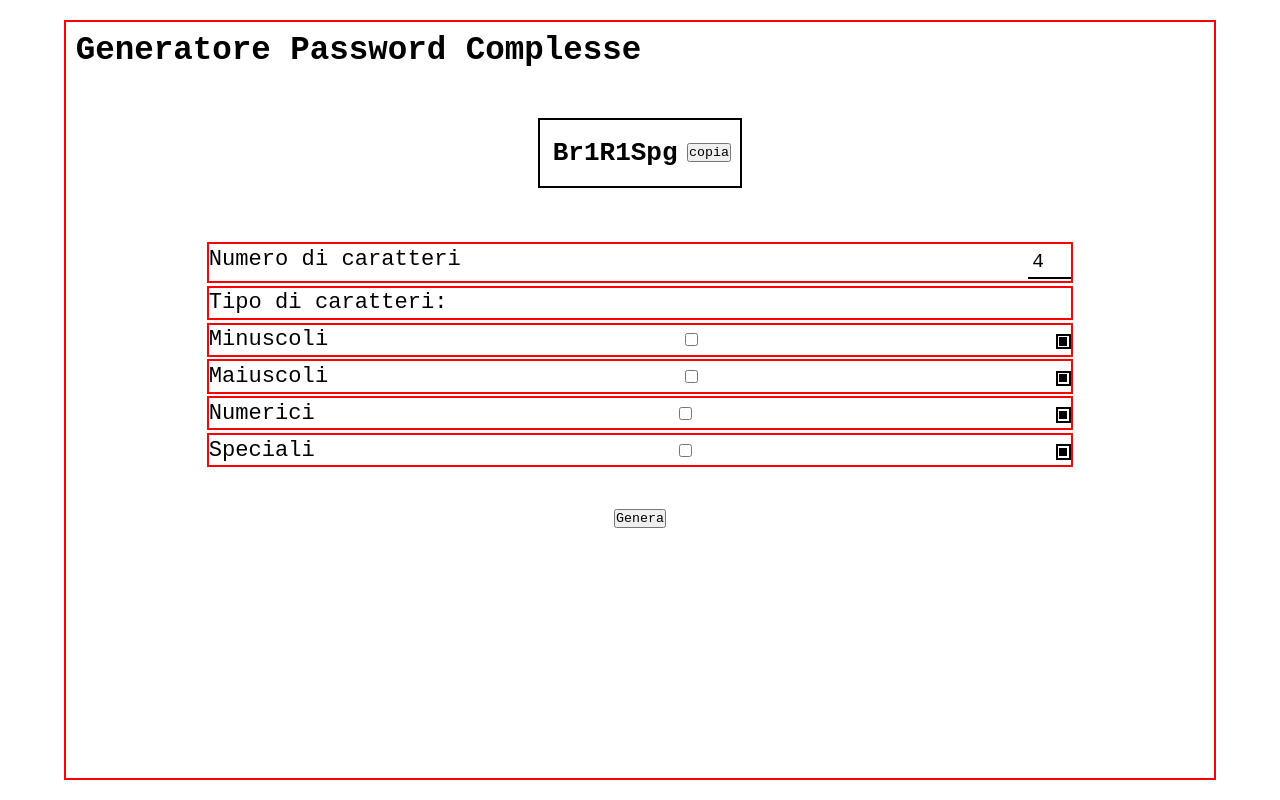
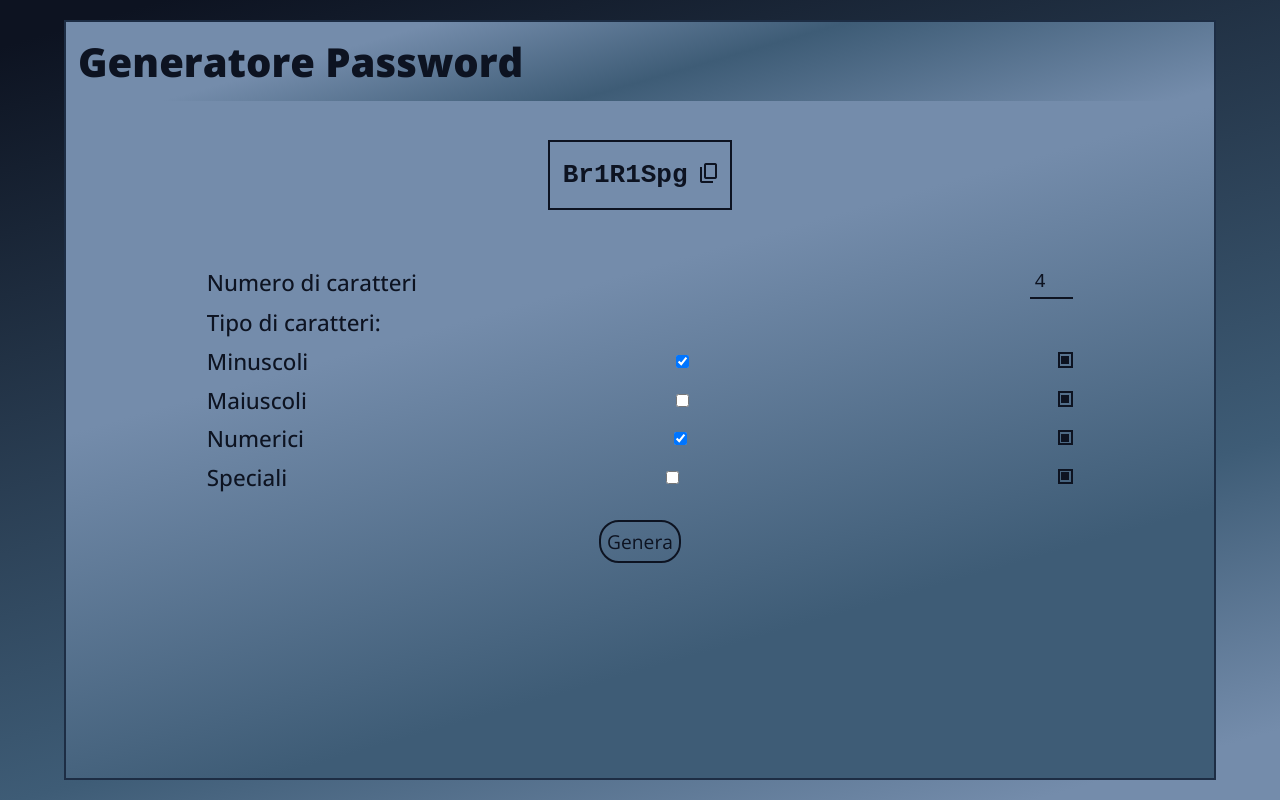
Before and after one commit to mxttiaa/generatorepasswordcomplesse.github.io, a plain HTML site: page index.html in a window 1280 px wide. Drawn offline with nearby package versions, Linux system fonts and the light colour scheme.

Commit message:
Grafica completata, js non ancora presente

```diff
--- a/index.html
+++ b/index.html
@@ -4,15 +4,21 @@
     <meta charset="UTF-8">
     <meta name="viewport" content="width=device-width, initial-scale=1.0">
     <title>Generatore Password Complesse</title>
+    <link rel="shortcut icon" href="/svg/password_FILL0_wght400_GRAD0_opsz24.svg" type="image/x-icon">
     <link rel="stylesheet" href="style.css">
-    <script src="https://kit.fontawesome.com/26a65fdd06.js" crossorigin="anonymous"></script>
+    <link rel="stylesheet" href="styleColors.css">
+    <link rel="stylesheet" href="https://fonts.googleapis.com/css2?family=Material+Symbols+Outlined:opsz,wght,FILL,GRAD@24,400,0,0" />
 
 </head>
 <body>
     <div id="container">
-        <h1>Generatore Password Complesse</h1>
+        <h1>Generatore Password</h1>
         <div id="screen">
-            <h3 id="dysplayPassword">Br1R1Spg<button id="tastoCopia">copia</button></h3>
+            <h3 id="dysplayPassword">Br1R1Spg<button id="tastoCopia">
+                <span class="material-symbols-outlined">
+                    content_copy
+                    </span>
+            </button></h3>
         </div>
         <div id="opzioni">
             <div id="div1" class="boxOpzioni">
@@ -22,7 +28,7 @@
             <div id="divT" class="boxOpzioni"><label for="#">Tipo di caratteri:</label></div>
             <div id="div2" class="boxOpzioni">
                 <label for="minuscoli">Minuscoli</label>
-                <input type="checkbox" name="minuscoli" id="minuscoli">
+                <input type="checkbox" name="minuscoli" id="minuscoli" checked>
                 <span class="bordoSpunta"><span class="spunta" id="spunta2"></span></span>
             </div>
             <div id="div3" class="boxOpzioni">
@@ -32,7 +38,7 @@
             </div>
             <div id="div4" class="boxOpzioni">
                 <label for="numeri">Numerici</label>
-                <input type="checkbox" name="numeri" id="numeri">
+                <input type="checkbox" name="numeri" id="numeri" checked>
                 <span class="bordoSpunta"><span class="spunta" id="spunta4"></span></span>
             </div>
             <div id="div5" class="boxOpzioni">
--- a/style.css
+++ b/style.css
@@ -49,6 +49,9 @@ h3{
 
 #tastoCopia {
     margin: 0.3em 0.7em;
+    border: none;
+    background-color: unset;
+    color: red;
 }
 
 
@@ -56,7 +59,7 @@ h3{
     width: 80%;
     padding: 1em 2em;
     margin: 0 15em;
-    margin-bottom: 2em;
+    margin-bottom: 0.7em;
 
 }
 
@@ -101,3 +104,11 @@ label {
     background: unset;
 
 }
+
+
+#generaPassword{
+    font-size: 1.2em;
+    padding: 0.3em;
+    border-radius: 20px;
+    margin-bottom: 1.5em;
+}
--- /dev/null
+++ b/styleColors.css
@@ -0,0 +1,78 @@
+@import url('https://fonts.googleapis.com/css2?family=Open+Sans:ital,wght@0,300..800;1,300..800&family=Roboto:ital,wght@0,100;0,300;0,400;0,500;0,700;0,900;1,100;1,300;1,400;1,500;1,700;1,900&display=swap');
+
+
+body{
+    background: linear-gradient(164deg, rgba(13,19,33,1) 4%, rgba(62,92,118,1) 69%, rgba(116,140,171,1) 94%);}
+
+#container{
+    background: linear-gradient(164deg, rgba(116,140,171,1) 38%, rgba(62,92,118,1) 75%);
+    border: 2px solid #1D2D44;
+}
+
+h1{
+    color: #0D1321;
+    font-weight: 900;
+    background: rgb(116,140,171);
+background: linear-gradient(164deg, rgba(116,140,171,1) 26%, rgba(62,92,118,1) 55%, rgba(116,140,171,1) 97%);
+    font-family: "Open Sans", monospace;
+}
+
+#opzioni{
+    color:  #0D1321;
+}
+
+
+.boxOpzioni{
+    border: unset;
+}
+
+
+label{
+    font-family: "Open Sans", monospace;
+    font-size: 1.4em;
+    font-weight: 500;
+}
+
+#dysplayPassword{
+    border: 2px solid #0D1321;
+    color: #0D1321;
+}
+
+
+.bordoSpunta{
+    border-color: #0D1321;
+}
+
+
+.spunta{
+    background-color: #0D1321;
+}
+
+#tastoCopia{
+    color: #0D1321;
+}
+
+#tastoCopia:hover{
+    color: #F0EBD8;
+}
+
+
+#generaPassword{
+    font-family: "Open Sans", monospace;
+    background-color: unset;
+    border: unset;
+    border: 2px solid #0D1321;
+    color: #0D1321;
+}
+
+#generaPassword:hover{
+    color: #F0EBD8;
+    background-color: #0D1321;
+    border-color: #F0EBD8;
+}
+
+
+#numeroCaratteri{
+    border-bottom-color: #0D1321;
+    color: #0D1321;
+}
```
Also changed, not shown: svg/password_FILL0_wght400_GRAD0_opsz24.svg (added).
